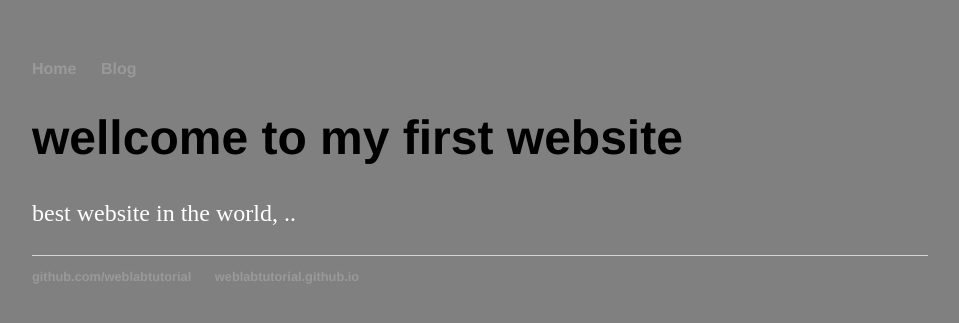
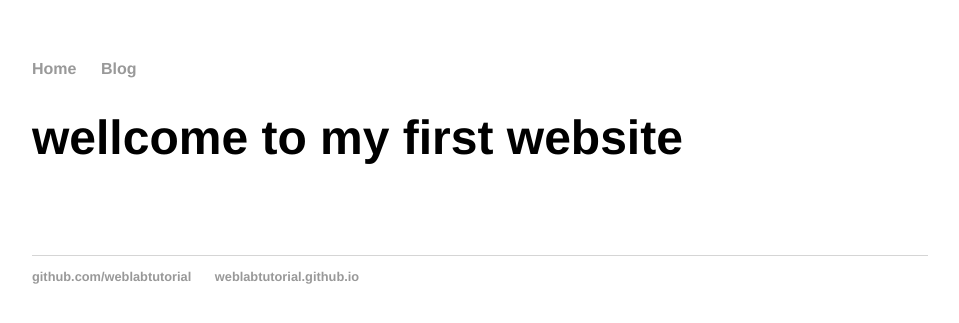
Before and after one commit to abdulrazeg/abdul.github.io, a Jekyll site: the page built from index.html, in a window 1280 px wide. Shown: the top 323 px of the page, without its empty margins (160-1119 px from the left). Built offline with Jekyll 4.4.1, drawn with Linux system fonts in a browser that asks for light colours.

Commit message:
Update main.css

```diff
--- a/css/main.css
+++ b/css/main.css
@@ -1,8 +1,8 @@
 body {
     margin: 60px auto;
     width: 70%;
-    background-color: grey;
-    .card__image:max-width:100%;
+    background-color: dark grey;
+
 
 }
 h1 {
```
